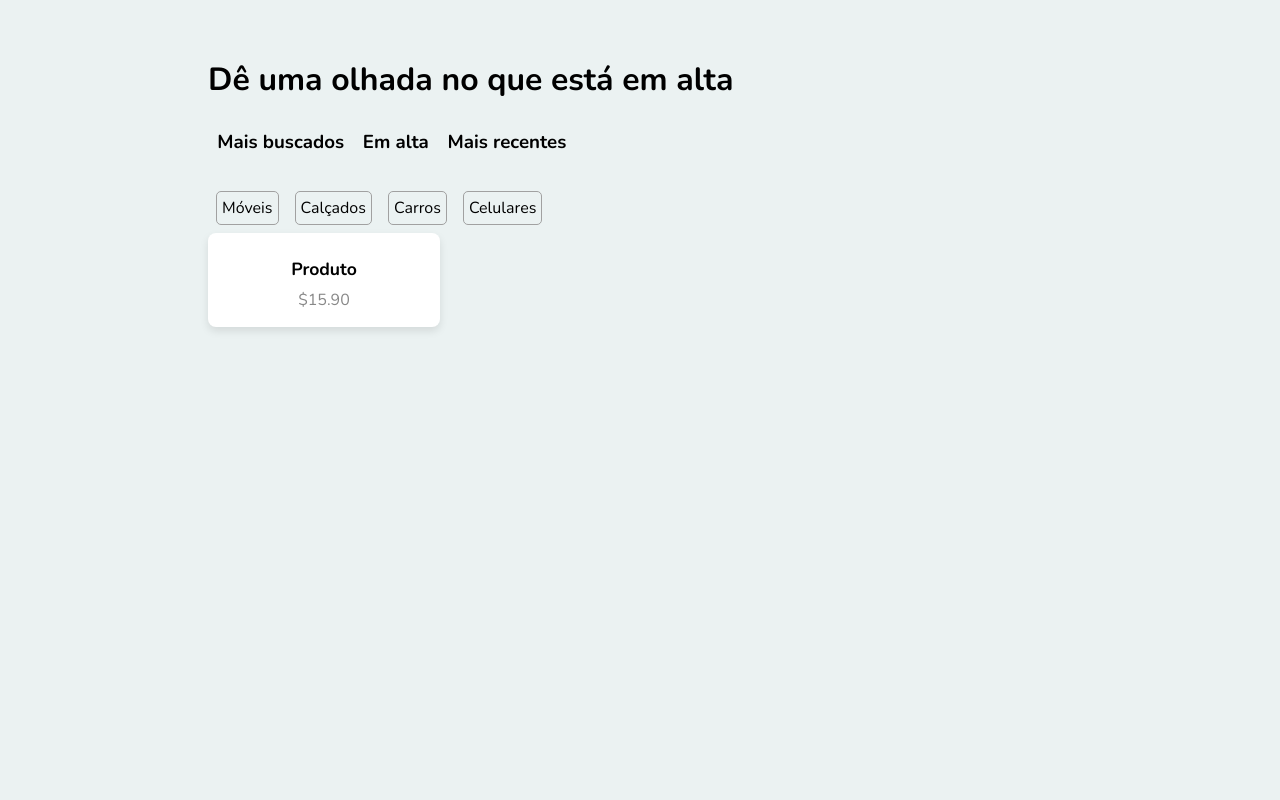
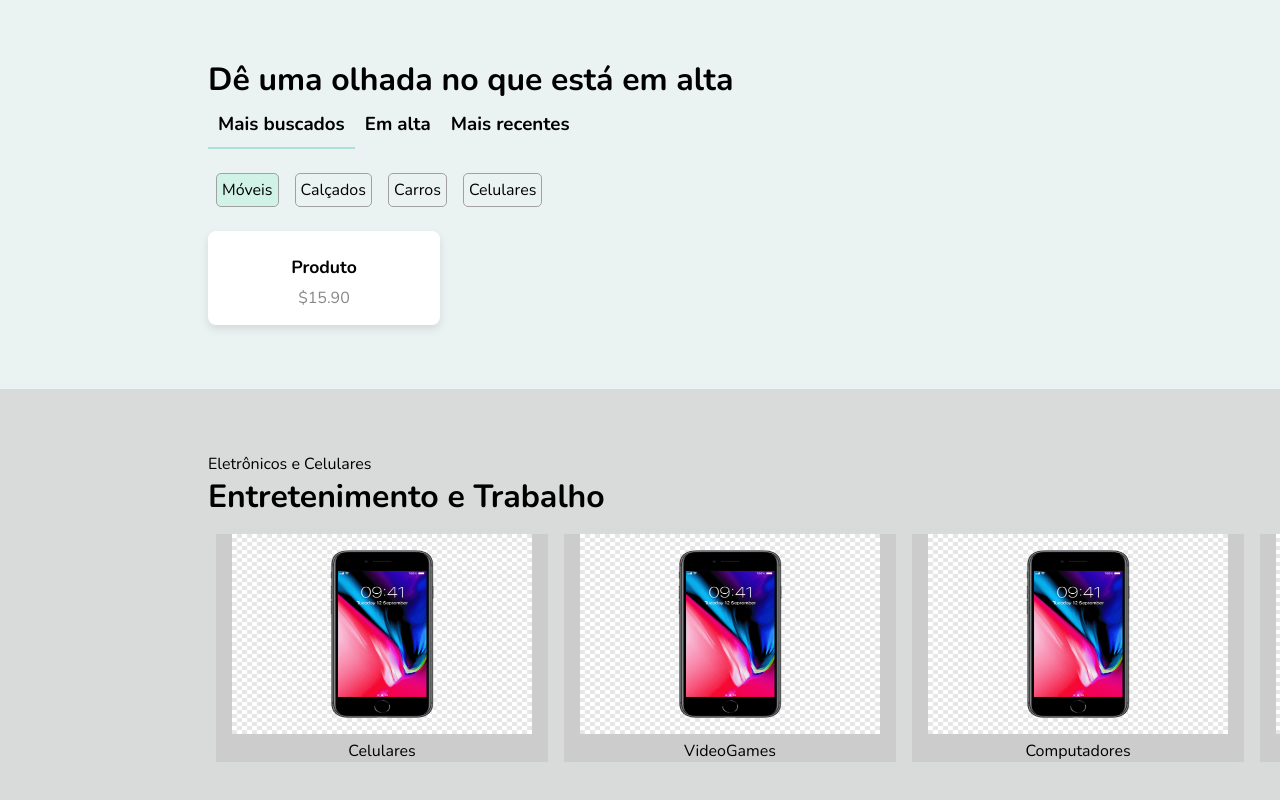
Before and after one commit to marcosbrienze6/sublime-front, a React (Create React App) app: page / in a window 1280 px wide. Shown: the part 756-1556 px from the top of the page. Before the commit the page ends 1147 px from the top, so only its background shows below. Built offline with nearby package versions, Linux system fonts and the light colour scheme.

Commit message:
making-home-page_2

```diff
--- a/src/components/Products.js
+++ b/src/components/Products.js
@@ -1,7 +1,7 @@
 // src/components/Products.js
 import React from "react";
 
-function Products({ product }) {
+function Products({ products }) {
   return (
     <div style={styles.card}>
       {/* <img src={product.image} alt={product.name} style={styles.image} /> */}
--- a/src/pages/Home/Home.js
+++ b/src/pages/Home/Home.js
@@ -1,14 +1,7 @@
-import React from "react";
-
+import React, { useState } from "react";
 import Carousel from "../../components/Carousel";
-
-//Router
 import { Link } from "react-router-dom";
-
-//CSS
 import styles from "./Home.module.css";
-
-//Icons
 import {
   DeviceMobile,
   Lamp,
@@ -17,13 +10,26 @@ import {
   Basketball,
   TShirt,
 } from "phosphor-react";
-
-//Hooks
 import useFetchData from "../../hooks/useFetchData";
 import Products from "../../components/Products";
 
+import image1 from "../../assets/PhoneIMG.png";
+
 const Home = () => {
   // const { data: products, loading, error } = useFetchData();
+
+  const [selectedFilter, setSelectedFilter] = useState("Mais buscados");
+  const [selectedOption, setSelectedOption] = useState("Móveis");
+
+  const images = [image1];
+
+  const handleFilterClick = (filter) => {
+    setSelectedFilter(filter);
+  };
+
+  const handleOptionClick = (option) => {
+    setSelectedOption(option);
+  };
 
   return (
     <div>
@@ -33,27 +39,22 @@ const Home = () => {
           <DeviceMobile size={50} />
           <span>Celular</span>
         </h2>
-
         <h2 className="celular">
           <Lamp size={50} />
           <span>Itens</span>
         </h2>
-
         <h2 className="celular">
           <CarSimple size={50} />
           <span>Auto</span>
         </h2>
-
         <h2 className="celular">
           <GameController size={50} />
           <span>Eletro</span>
         </h2>
-
         <h2 className="celular">
           <Basketball size={50} />
           <span>Esportes</span>
         </h2>
-
         <h2 className="celular">
           <TShirt size={50} />
           <span>Moda</span>
@@ -62,24 +63,90 @@ const Home = () => {
       <div className={styles.midSection}>
         <h1>Dê uma olhada no que está em alta</h1>
         <div className={styles.filters}>
-          <h3>Mais buscados</h3>
-          <h3>Em alta</h3>
-          <h3>Mais recentes</h3>
+          <h3
+            className={
+              selectedFilter === "Mais buscados" ? styles.activeFilter : ""
+            }
+            onClick={() => handleFilterClick("Mais buscados")}
+          >
+            Mais buscados
+          </h3>
+
+          <h3
+            className={selectedFilter === "Em alta" ? styles.activeFilter : ""}
+            onClick={() => handleFilterClick("Em alta")}
+          >
+            Em alta
+          </h3>
+
+          <h3
+            className={
+              selectedFilter === "Mais recentes" ? styles.activeFilter : ""
+            }
+            onClick={() => handleFilterClick("Mais recentes")}
+          >
+            Mais recentes
+          </h3>
         </div>
         <div className={styles.options}>
-          <p>Móveis</p>
-          <p>Calçados</p>
-          <p>Carros</p>
-          <p>Celulares</p>
+          <p
+            className={selectedOption === "Móveis" ? styles.activeOption : ""}
+            onClick={() => handleOptionClick("Móveis")}
+          >
+            Móveis
+          </p>
+          <p
+            className={selectedOption === "Calçados" ? styles.activeOption : ""}
+            onClick={() => handleOptionClick("Calçados")}
+          >
+            Calçados
+          </p>
+          <p
+            className={selectedOption === "Carros" ? styles.activeOption : ""}
+            onClick={() => handleOptionClick("Carros")}
+          >
+            Carros
+          </p>
+          <p
+            className={
+              selectedOption === "Celulares" ? styles.activeOption : ""
+            }
+            onClick={() => handleOptionClick("Celulares")}
+          >
+            Celulares
+          </p>
         </div>
         <div className={styles.products_Container}>
           <Products />
           {/* {products &&
             products.map((product) => (
-              <>
-                <p>{product.name}</p>
-              </>
+              <p key={product.id}>{product.name}</p>
             ))} */}
+        </div>
+      </div>
+      <div className={styles.lowerSection}>
+        <p>Eletrônicos e Celulares</p>
+        <h1>Entretenimento e Trabalho</h1>
+        <div className={styles.eletronicsOptions}>
+          <div className={styles.eletronic}>
+            <img src={image1} />
+            <p>Celulares</p>
+          </div>
+
+          <div className={styles.eletronic}>
+            <img src={image1} />
+            <p>VideoGames</p>
+          </div>
+
+          <div className={styles.eletronic}>
+            <img src={image1} />
+            <p>Computadores</p>
+          </div>
+
+          <div className={styles.eletronic}>
+            <img src={image1} />
+            <p>Câmeras e Drones</p>
+          </div>
         </div>
       </div>
     </div>
--- a/src/pages/Home/Home.module.css
+++ b/src/pages/Home/Home.module.css
@@ -10,22 +10,57 @@
   margin: 1.5em 0.5em;
 }
 
-.filters h3:active {
-  border-bottom: 1px solid blue;
-}
-
 .options {
   display: flex;
 }
 
 .options p {
-  margin: 0.5em;
+  margin: 1.5em 0.5em;
   border: 1px solid #a1a1a1;
   border-radius: 5px;
   padding: 5px;
 }
 
 .options p:hover {
-  background-color: #e2e4e6;
+  border: 1px solid black;
   cursor: pointer;
 }
+
+.filters h3 {
+  cursor: pointer;
+  padding: 10px;
+  margin: 0;
+}
+
+.activeFilter {
+  border-bottom: 2px solid #ade0db;
+}
+
+.activeOption {
+  background-color: #d0f2e7;
+  border: 1px solid blue;
+}
+
+/* ---LOWER SECTION--- */
+
+.lowerSection {
+  padding: 4em 13em;
+  background-color: #d9dbdb;
+}
+
+.eletronicsOptions {
+  display: flex;
+  margin-top: 1em;
+}
+
+.eletronic {
+  padding: 0 1em;
+  background-color: #ccc;
+  text-align: center;
+  margin: 0 0.5em;
+}
+
+.eletronic img {
+  width: 300px;
+  height: 200px;
+}
```
Also changed, not shown: src/assets/PhoneIMG.png (added).
